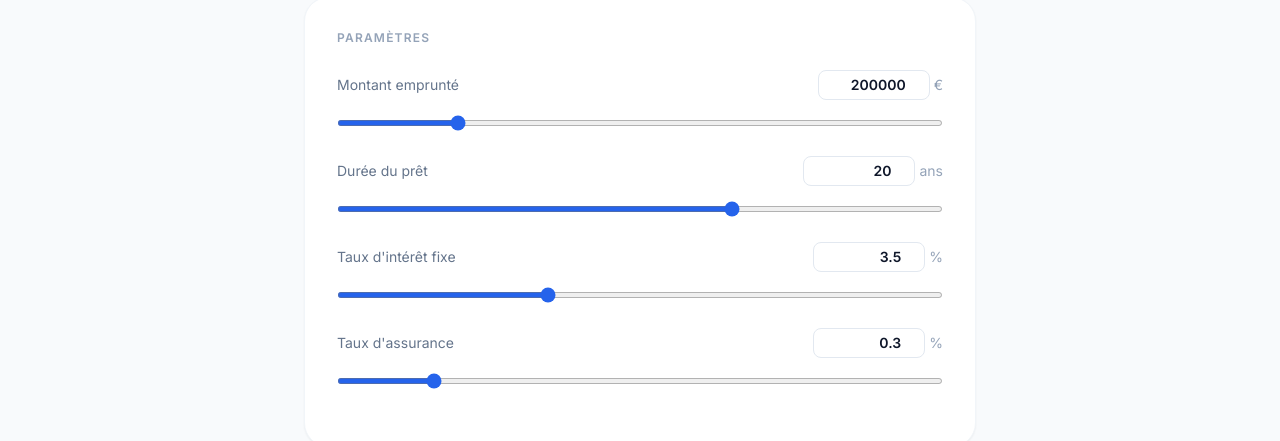
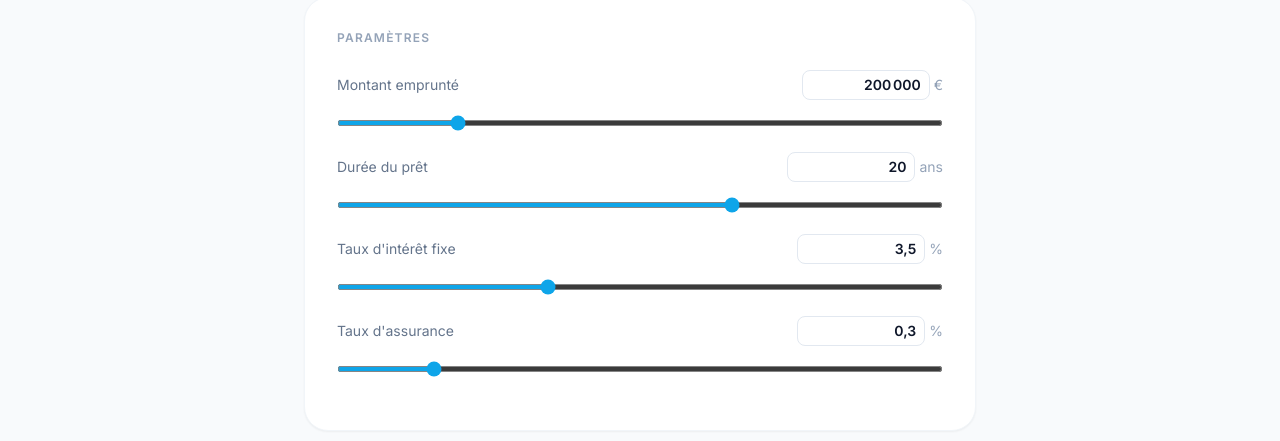
Before and after one commit to Levhoj/projet_immoV2, a Next.js app: page /outils/calculateur-mensualite in a window 1280 px wide. Shown: the part 224-665 px from the top of the page. Built offline with nearby package versions, Linux system fonts and the light colour scheme; no server answers.

Commit message:
Correction

```diff
--- a/src/components/calculateurs/CalculateurMensualite.tsx
+++ b/src/components/calculateurs/CalculateurMensualite.tsx
@@ -1,6 +1,6 @@
 'use client'
 
-import { useState } from 'react'
+import { useState, useCallback } from 'react'
 
 function calculerMensualite(capital: number, tauxAnnuel: number, dureeAns: number): number {
   const r = tauxAnnuel / 100 / 12
@@ -34,20 +34,29 @@ interface FieldProps {
 }
 
 function Field({ label, id, value, min, max, step, sliderMax, unit, onChange }: FieldProps) {
+  const [focused, setFocused] = useState(false)
+  const isInteger = step >= 1
+  const displayValue = focused
+    ? value
+    : isInteger
+      ? value.toLocaleString('fr-FR')
+      : value.toString().replace('.', ',')
   return (
-    <div className="mb-6">
+    <div className="mb-5">
       <div className="flex justify-between items-center mb-2">
         <label htmlFor={id} className="text-sm text-slate-500">{label}</label>
         <div className="flex items-center gap-1">
           <input
-            type="number"
+            type={focused ? 'number' : 'text'}
             id={id}
-            value={value}
+            value={displayValue}
             min={min}
             max={max}
             step={step}
-            onChange={e => onChange(parseFloat(e.target.value) || 0)}
-            className="w-28 text-right text-sm font-semibold text-slate-900 border border-slate-200 rounded-lg px-2 py-1 focus:outline-none focus:border-blue-400 bg-white"
+            onFocus={() => setFocused(true)}
+            onBlur={() => setFocused(false)}
+            onChange={e => onChange(parseFloat(e.target.value.replace(',', '.').replace(' ', '')) || 0)}
+            className="w-32 text-right text-sm font-semibold text-slate-900 border border-slate-200 rounded-lg px-2 py-1 focus:outline-none focus:border-sky-400 bg-white"
           />
           {unit && <span className="text-sm text-slate-400">{unit}</span>}
         </div>
@@ -59,7 +68,7 @@ function Field({ label, id, value, min, max, step, sliderMax, unit, onChange }:
         step={step}
         value={Math.min(value, sliderMax ?? max)}
         onChange={e => onChange(parseFloat(e.target.value))}
-        className="w-full accent-blue-600 h-1.5 rounded-full"
+        className="w-full accent-sky-500 h-1.5 rounded-full"
       />
     </div>
   )
--- a/src/components/calculateurs/CalculateurRentabilite.tsx
+++ b/src/components/calculateurs/CalculateurRentabilite.tsx
@@ -1,6 +1,6 @@
 'use client'
 
-import { useState, useMemo } from 'react'
+import { useState, useMemo, useEffect } from 'react'
 
 function calculerMensualite(capital: number, tauxAnnuel: number, dureeAns: number): number {
   const r = tauxAnnuel / 100 / 12
@@ -34,20 +34,30 @@ interface FieldProps {
 }
 
 function Field({ label, id, value, min, max, step, sliderMax, unit, onChange }: FieldProps) {
+  const [focused, setFocused] = useState(false)
+  const isInteger = step >= 1
+  const displayValue = focused
+    ? value
+    : isInteger
+      ? value.toLocaleString('fr-FR')
+      : value.toString().replace('.', ',')
+
   return (
     <div className="mb-5">
       <div className="flex justify-between items-center mb-2">
         <label htmlFor={id} className="text-sm text-slate-500">{label}</label>
         <div className="flex items-center gap-1">
           <input
-            type="number"
+            type={focused ? 'number' : 'text'}
             id={id}
-            value={value}
+            value={displayValue}
             min={min}
             max={max}
             step={step}
-            onChange={e => onChange(parseFloat(e.target.value) || 0)}
-            className="w-28 text-right text-sm font-semibold text-slate-900 border border-slate-200 rounded-lg px-2 py-1 focus:outline-none focus:border-sky-400 bg-white"
+            onFocus={() => setFocused(true)}
+            onBlur={() => setFocused(false)}
+            onChange={e => onChange(parseFloat(e.target.value.replace(',', '.').replace(/\s/g, '')) || 0)}
+            className="w-32 text-right text-sm font-semibold text-slate-900 border border-slate-200 rounded-lg px-2 py-1 focus:outline-none focus:border-sky-400 bg-white"
           />
           {unit && <span className="text-sm text-slate-400">{unit}</span>}
         </div>
@@ -111,11 +121,22 @@ export default function CalculateurRentabilite({ initial }: { initial?: Rentabil
   // Acquisition
   const [prix, setPrix] = useState(initial?.prix ?? 200000)
   const [notaire, setNotaire] = useState(initial?.notaire ?? 16000)
-  const [travauxAchat, setTravauxAchat] = useState(5000)
-  const [apport, setApport] = useState(40000)
+  const [travauxAchat, setTravauxAchat] = useState(initial?.travauxAchat ?? 0)
+  const [apport, setApport] = useState(() => {
+    const p = initial?.prix ?? 200000
+    const n = initial?.notaire ?? Math.round(p * 0.08)
+    return Math.round((p + n) * 0.05)
+  })
 
   // Emprunt
-  const [emprunt, setEmprunt] = useState(181000)
+  const [emprunt, setEmprunt] = useState(() => {
+    const p = initial?.prix ?? 200000
+    const n = initial?.notaire ?? Math.round(p * 0.08)
+    const t = 0
+    const apportInit = Math.round((p + n) * 0.05)
+    return Math.max(0, p + n + t - apportInit)
+  })
+  const [empruntManuel, setEmpruntManuel] = useState(false)
   const [duree, setDuree] = useState(20)
   const [taux, setTaux] = useState(3.5)
   const [assur, setAssur] = useState(0.3)
@@ -127,7 +148,7 @@ export default function CalculateurRentabilite({ initial }: { initial?: Rentabil
   // Charges
   const [tf, setTf] = useState(1200)
   const [copro, setCopro] = useState(initial?.copro ?? 1000)
-  const [gestion, setGestion] = useState(7)
+  const [gestion, setGestion] = useState(0)
   const [travaux, setTravaux] = useState(500)
 
   // Fiscalité
@@ -140,6 +161,13 @@ export default function CalculateurRentabilite({ initial }: { initial?: Rentabil
   const [amortPct, setAmortPct] = useState(80)
   const [amortTrv, setAmortTrv] = useState(10)
   const [amortMob, setAmortMob] = useState(500)
+
+  // Recalcul automatique de l'emprunt si l'utilisateur n'a pas modifié manuellement
+  useEffect(() => {
+    if (!empruntManuel) {
+      setEmprunt(Math.max(0, prix + notaire + travauxAchat - apport))
+    }
+  }, [prix, notaire, travauxAchat, apport, empruntManuel])
 
   const calc = useMemo(() => {
     const prixTotal = prix + notaire + travauxAchat
@@ -263,7 +291,7 @@ export default function CalculateurRentabilite({ initial }: { initial?: Rentabil
 
         <div className="bg-white rounded-2xl border border-slate-200 p-6">
           <h2 className="text-xs font-bold text-slate-400 uppercase tracking-widest mb-5">Emprunt</h2>
-          <Field label="Montant emprunté" id="emprunt" value={emprunt} min={0} max={2000000} step={1000} sliderMax={1000000} unit="€" onChange={setEmprunt} />
+          <Field label="Montant emprunté" id="emprunt" value={emprunt} min={0} max={2000000} step={1000} sliderMax={1000000} unit="€" onChange={(v) => { setEmpruntManuel(true); setEmprunt(v) }} />
           <Field label="Durée" id="duree" value={duree} min={1} max={30} step={1} unit="ans" onChange={setDuree} />
           <Field label="Taux d'intérêt fixe" id="taux" value={taux} min={0.1} max={10} step={0.01} unit="%" onChange={setTaux} />
           <Field label="Taux d'assurance" id="assur" value={assur} min={0} max={2} step={0.01} unit="%" onChange={setAssur} />
--- a/src/components/calculateurs/TableauAmortissement.tsx
+++ b/src/components/calculateurs/TableauAmortissement.tsx
@@ -30,20 +30,29 @@ interface FieldProps {
 }
 
 function Field({ label, id, value, min, max, step, sliderMax, unit, onChange }: FieldProps) {
+  const [focused, setFocused] = useState(false)
+  const isInteger = step >= 1
+  const displayValue = focused
+    ? value
+    : isInteger
+      ? value.toLocaleString('fr-FR')
+      : value.toString().replace('.', ',')
   return (
     <div className="mb-5">
       <div className="flex justify-between items-center mb-2">
         <label htmlFor={id} className="text-sm text-slate-500">{label}</label>
         <div className="flex items-center gap-1">
           <input
-            type="number"
+            type={focused ? 'number' : 'text'}
             id={id}
-            value={value}
+            value={displayValue}
             min={min}
             max={max}
             step={step}
-            onChange={e => onChange(parseFloat(e.target.value) || 0)}
-            className="w-28 text-right text-sm font-semibold text-slate-900 border border-slate-200 rounded-lg px-2 py-1 focus:outline-none focus:border-sky-400 bg-white"
+            onFocus={() => setFocused(true)}
+            onBlur={() => setFocused(false)}
+            onChange={e => onChange(parseFloat(e.target.value.replace(',', '.').replace(' ', '')) || 0)}
+            className="w-32 text-right text-sm font-semibold text-slate-900 border border-slate-200 rounded-lg px-2 py-1 focus:outline-none focus:border-sky-400 bg-white"
           />
           {unit && <span className="text-sm text-slate-400">{unit}</span>}
         </div>
```
